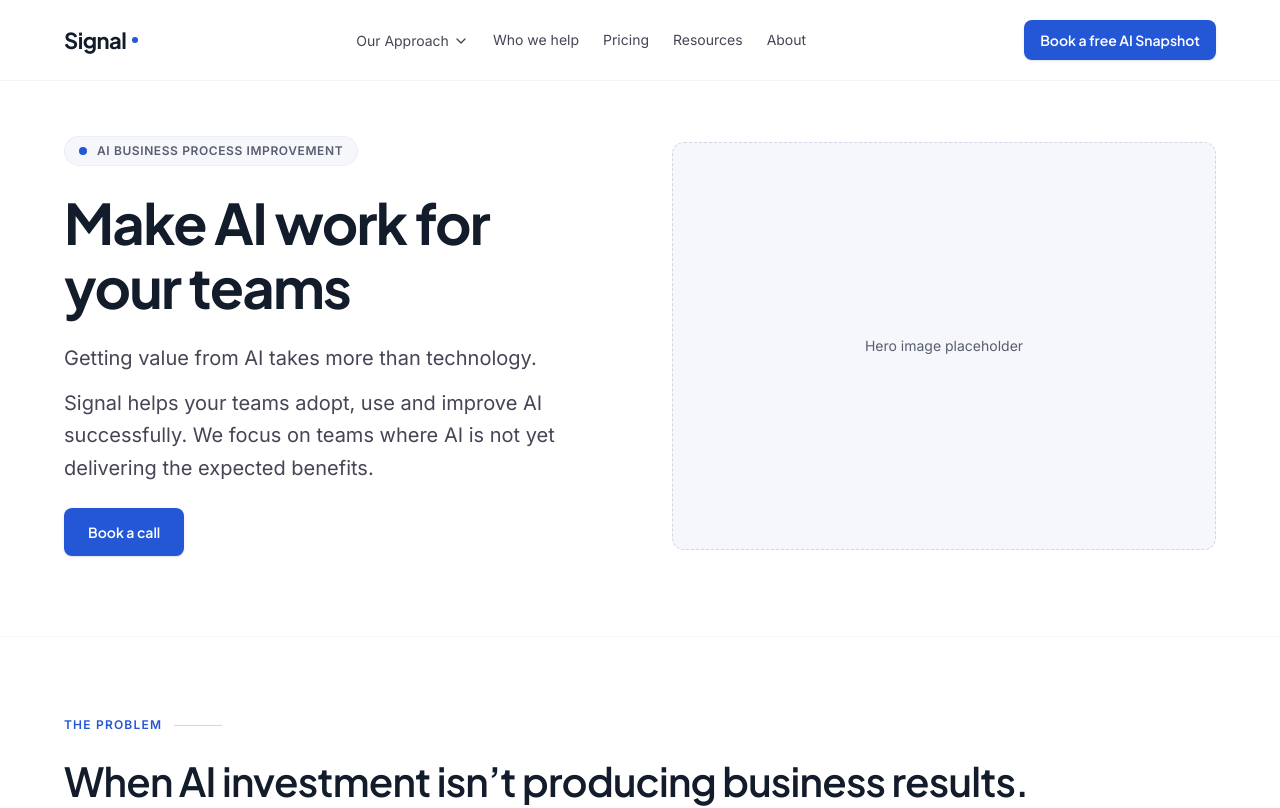
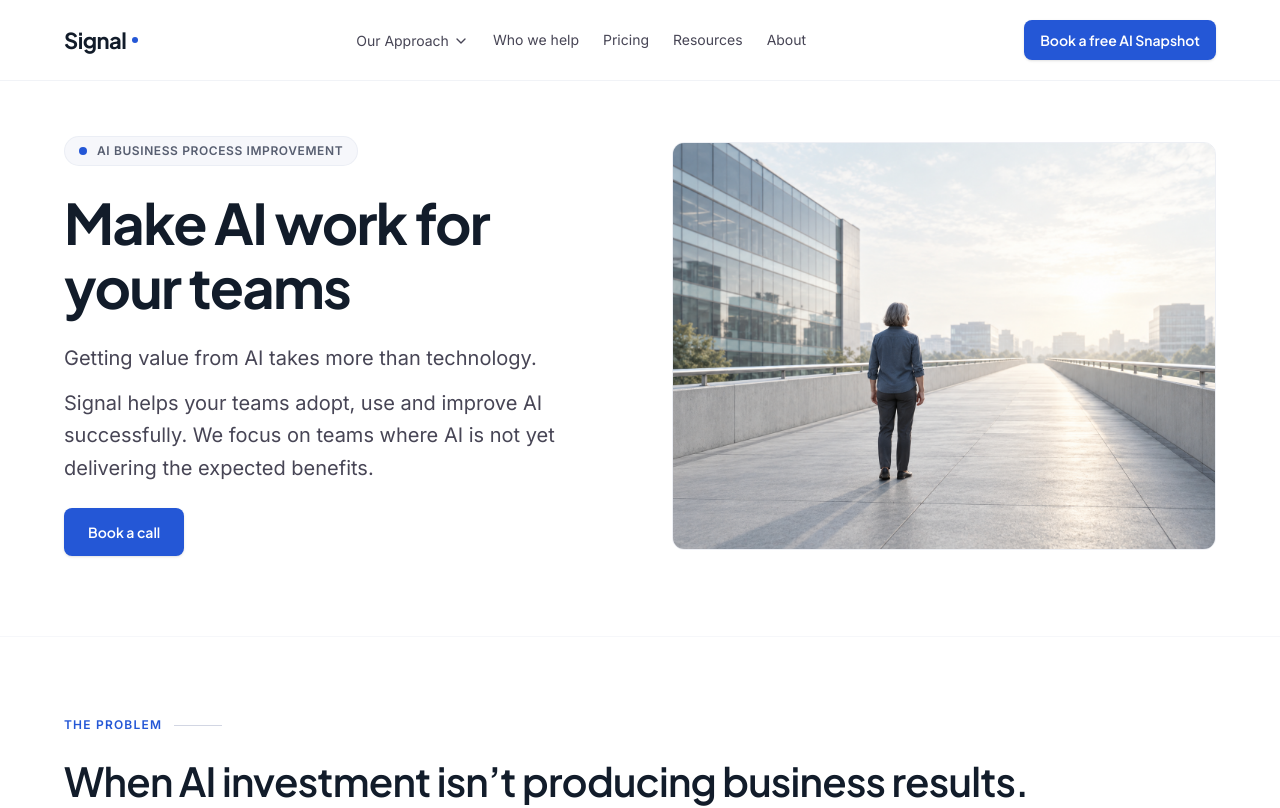
Before and after one commit to signalaibpi/signal-website, a Next.js app: page / in a window 1280 px wide. Shown: the top 808 px of the page. Built offline with nearby package versions, Linux system fonts and the light colour scheme.

Commit message:
Add approved homepage hero photograph

```diff
--- a/components/home/Hero.tsx
+++ b/components/home/Hero.tsx
@@ -1,3 +1,5 @@
+import Image from "next/image";
+
 export function Hero() {
   return (
     <section className="w-full bg-surface-container-lowest border-b border-outline-variant/20">
@@ -29,8 +31,16 @@ export function Hero() {
             </a>
           </div>
           <div className="lg:col-span-6">
-            <div className="w-full aspect-[4/3] rounded-xl border border-dashed border-outline-variant bg-surface-container-low flex items-center justify-center">
-              <span className="font-body text-sm text-secondary">Hero image placeholder</span>
+            <div className="relative w-full aspect-[4/3] rounded-xl overflow-hidden border border-outline-variant/40">
+              <Image
+                src="/home-hero.png"
+                alt="A professional seen from behind looking towards a sunlit city horizon from a broad walkway"
+                fill
+                sizes="(min-width: 1280px) 544px, (min-width: 1024px) calc(50vw - 96px), (min-width: 768px) calc(100vw - 80px), calc(100vw - 40px)"
+                className="object-cover"
+                loading="eager"
+                fetchPriority="high"
+              />
             </div>
           </div>
         </div>
```
Also changed, not shown: public/home-hero.png (added), 1 other file (tests, documents, lock files or other folders).
